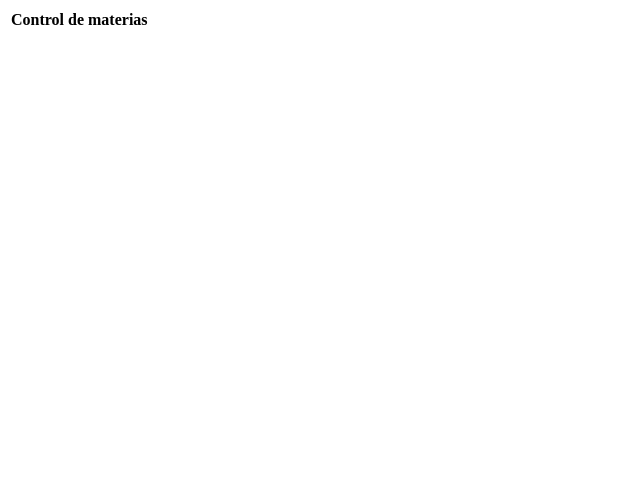
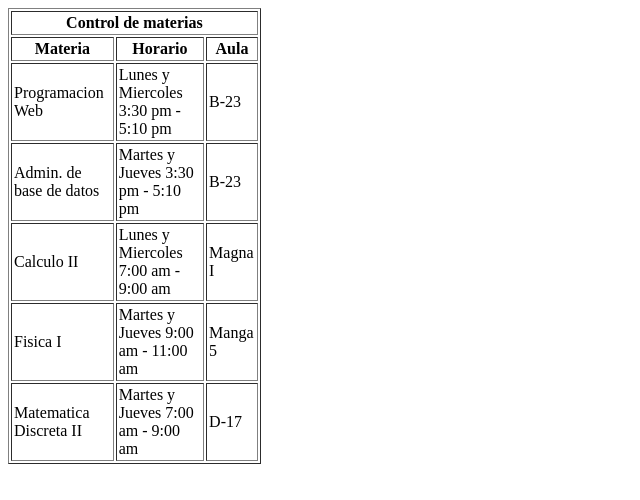
Before and after one commit to AlexisMejia/Portafolio_PW0219_-00090718-, a plain HTML site: page Laboratorio/Laboratorio1/Ejercicio2.html in a window 1280 px wide. Shown: the whole page, without its empty margins (0-640 px from the left). Drawn offline with Linux system fonts and the light colour scheme.

Commit message:
Ejercicio 2 terminado

```diff
--- a/Laboratorio/Laboratorio1/Ejercicio2.html
+++ b/Laboratorio/Laboratorio1/Ejercicio2.html
@@ -4,16 +4,80 @@
     <meta charset="UTF-8">
     <meta name="viewport" content="width=device-width, initial-scale=1.0">
     <meta http-equiv="X-UA-Compatible" content="ie=edge">
-    <title>Document</title>
+    <title>Ejercicio 2</title>
 </head>
 <body>
     <table>
 
-        <tr>
-           <th colspan="3">Control de materias</th>
-        </tr>
+            <table width="20%" border="1" cellspacing="2" cellpadding="2">
+              <thead>
+                  <tr>
+                        <th colspan=3>Control de materias</th>
+                  </tr>
+                  <tr>
+                      <th>Materia</th>
+                      <th> Horario</th>
+                      <th> Aula</th>
+                  </tr>
+              </thead>
+              <tbody>
+                  <tr>
+                      <td>
+                          Programacion Web
+                      </td>
+                      <td>
+                          Lunes y Miercoles 3:30 pm - 5:10 pm
+                      </td>
+                      <td>
+                          B-23
+                      </td>
+                  </tr>
+                  <tr>
+                      <td>
+                          Admin. de base de datos
+                      </td>
+                      <td>
+                          Martes y Jueves 3:30 pm - 5:10 pm
+                      </td>
+                      <td>
+                          B-23
+                      </td>
+                      <tr>
+                          <td>
+                                Calculo II
+                          </td>
+                          <td>
+                              Lunes y Miercoles 7:00 am - 9:00 am
+                          </td>
+                          <td>
+                              Magna I
+                          </td>
+                          <tr>
+                                <td>
+                                    Fisica I
+                                </td>
+                                <td>
+                                    Martes y Jueves 9:00 am - 11:00 am
+                                </td>
+                                <td>
+                                    Manga 5
+                                </td>
+                          </tr>
 
-
+                          <tr>
+                              <td>
+                                  Matematica Discreta II
+                              </td>
+                              <td>
+                                  Martes y Jueves 7:00 am - 9:00 am
+                              </td>
+                              <td>
+                                  D-17
+                              </td>
+                          </tr>
+                      </tr>
+                  </tr>
+              </tbody>
 
     </table>
 
```
